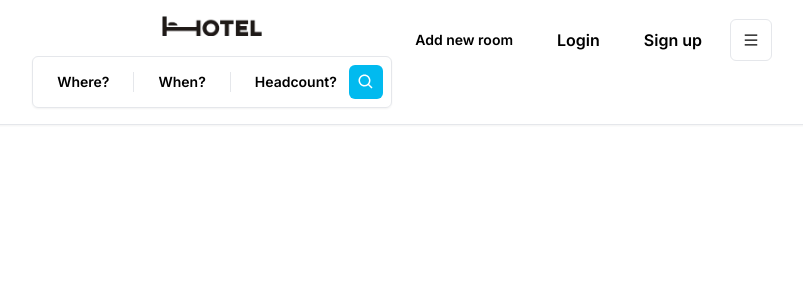
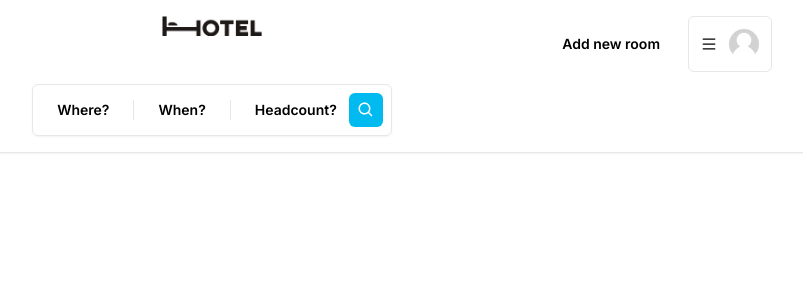
Before and after one commit to wiktor-b/hotelapp, a Next.js app: page / in a window 1280 px wide. Shown: the top 300 px of the page, without its empty margins (428-1231 px from the left). Built offline with nearby package versions, Linux system fonts and the light colour scheme.

Commit message:
Finished Navbar UI

```diff
--- /dev/null
+++ b/app/components/Avatar.tsx
@@ -0,0 +1,17 @@
+"use client";
+
+import Image from "next/image";
+
+const Avatar = () => {
+  return (
+    <Image
+      alt="Avatar placeholder"
+      className="rounded-full"
+      height="30"
+      width="30"
+      src="/images/placeholder.jpg"
+    />
+  );
+};
+
+export default Avatar;
--- a/app/components/navbar/Navbar.tsx
+++ b/app/components/navbar/Navbar.tsx
@@ -1,3 +1,5 @@
+"use client";
+
 import Container from "../Container";
 import Logo from "./Logo";
 import Search from "./Search";
@@ -13,7 +15,7 @@ const Navbar = () => {
         "
       >
         <Container>
-          <div className="flex relative flex-col items-center justify-between gap-5">
+          <div className="flex relative flex-col items-center justify-between gap-12">
             <div className="flex flex-row items-center">
               <Logo />
             </div>
--- a/app/components/navbar/UserMenu.tsx
+++ b/app/components/navbar/UserMenu.tsx
@@ -3,6 +3,7 @@
 import { useCallback, useState } from "react";
 import { AiOutlineMenu } from "react-icons/ai";
 import MenuItem from "./MenuItem";
+import Avatar from "../Avatar";
 
 const UserMenu = () => {
   const [isOpen, setIsOpen] = useState(false);
@@ -13,21 +14,23 @@ const UserMenu = () => {
         <div className="hidden md:block text-sm font-semibold py-3 px-4 rounded-md hover:bg-neutral-100 transition cursor-pointer">
           Add new room
         </div>
-        <MenuItem onClick={() => {}} label="Login" />
-        <MenuItem onClick={() => {}} label="Sign up" />
-
         <div
           onClick={toggleOpen}
           className="p-3 border-[1px] flex flex-row items-center gap-3 rounded-md cursor-pointer hover:shadow-md transition "
         >
           <AiOutlineMenu />
+          <div className="hidden md:block">
+            <Avatar />
+          </div>
         </div>
       </div>
-
       {isOpen && (
         <div className="absolute rounded-xl shadow-md w-[40vw] md:w-3/4 bg-white overflow-hidden right-0 top-12 text-sm ">
           <div className="flex flex-col cursor-pointer">
-            <></>
+            <>
+              <MenuItem onClick={() => {}} label="Login" />
+              <MenuItem onClick={() => {}} label="Sign up" />
+            </>
           </div>
         </div>
       )}
```
Also changed, not shown: public/images/placeholder.jpg (added).
